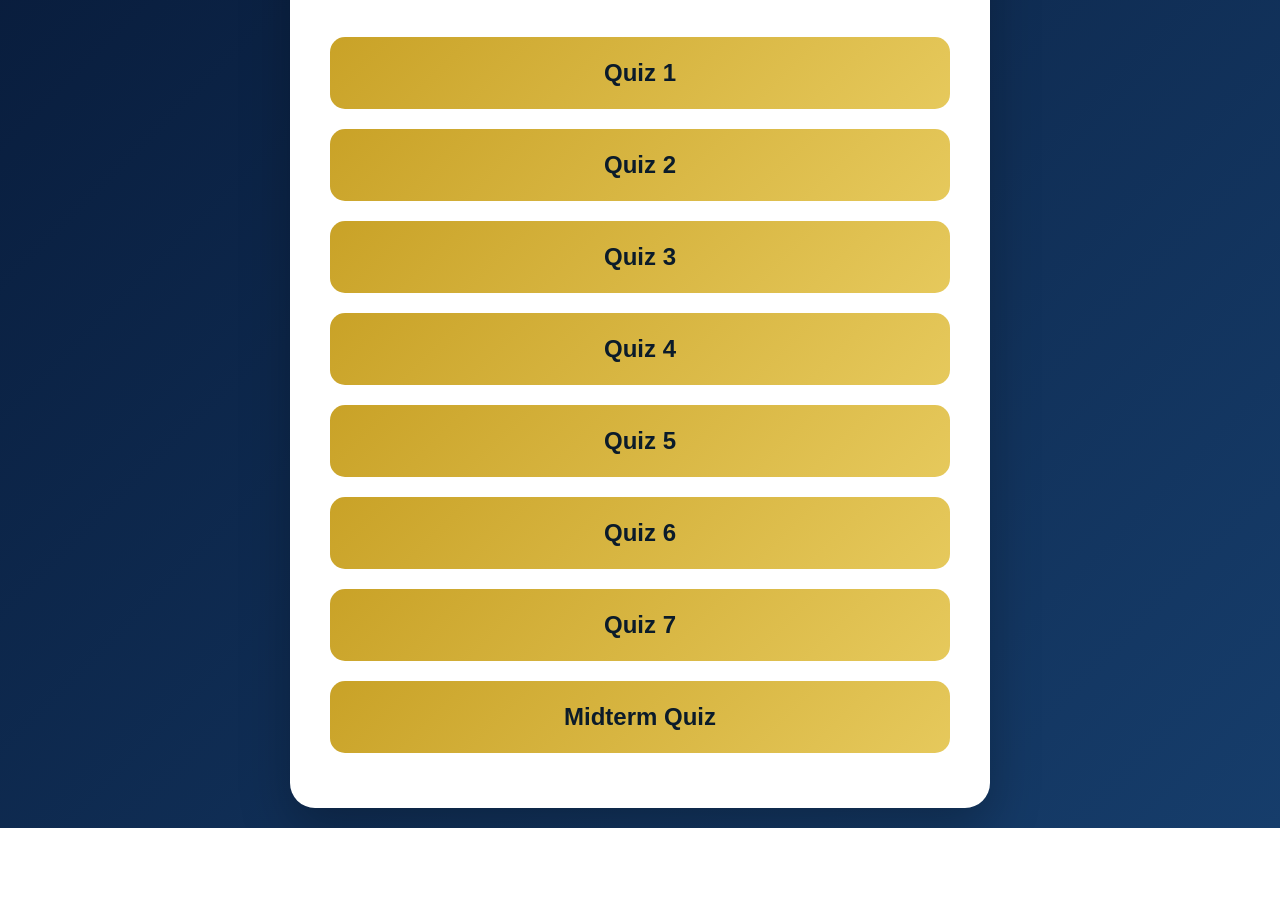
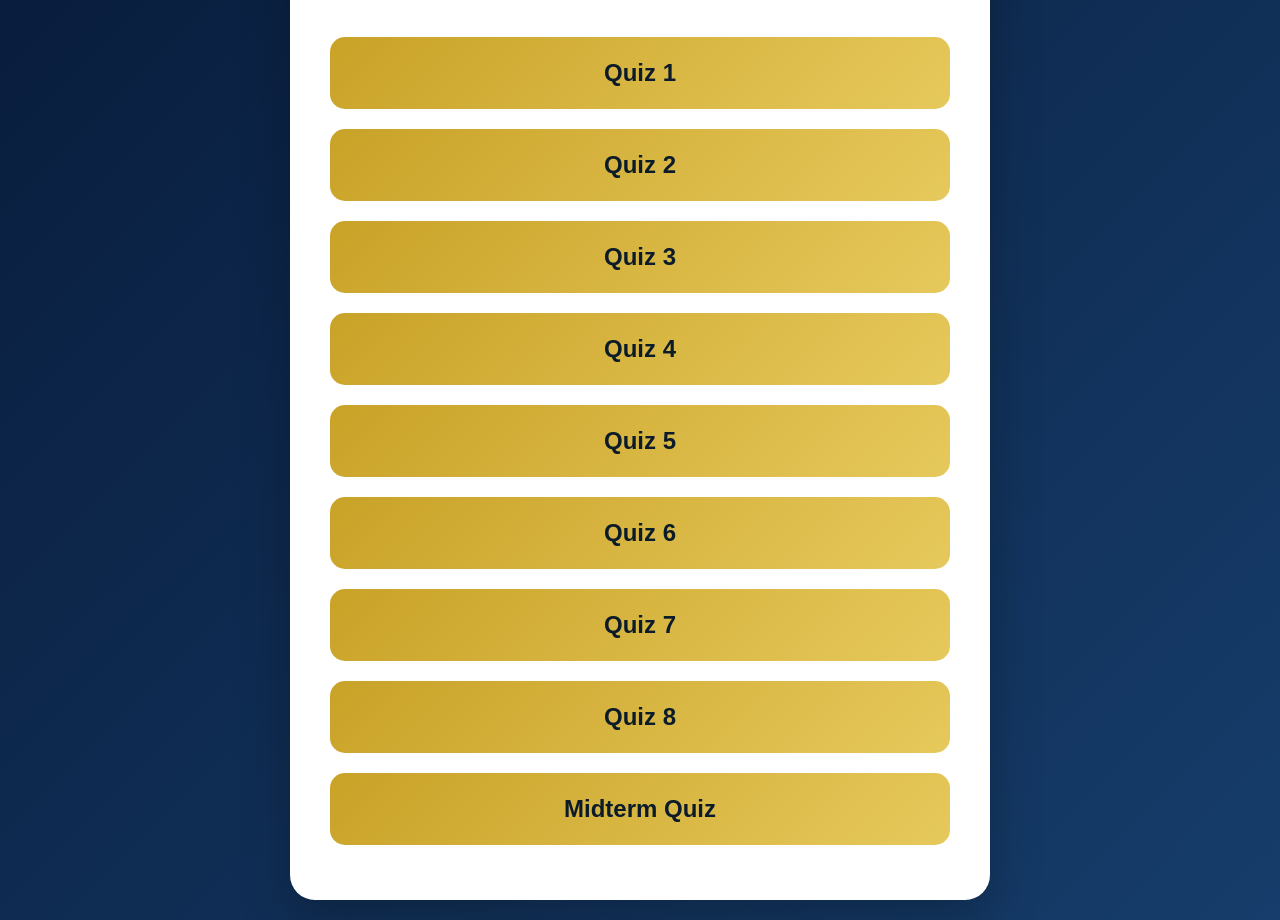
Before and after one commit to centerjust4u-creator/IOS, a plain HTML site: page index.html in a window 1280 px wide. Shown: the part 168-1088 px from the top of the page. Before the commit the page ends 996 px from the top, so only its background shows below. Drawn offline with Linux system fonts and the light colour scheme.

Commit message:
Add link for Quiz 8 in index.html

```diff
--- a/index.html
+++ b/index.html
@@ -96,6 +96,7 @@ h1 {
         <a class="quiz" href="quiz-5/">Quiz 5</a>
         <a class="quiz" href="quiz-6/">Quiz 6</a>
         <a class="quiz" href="quiz-7/">Quiz 7</a>
+        <a class="quiz" href="quiz-8/">Quiz 8</a>
 
         <a class="quiz" href="midterm-quiz/">Midterm Quiz</a>
     </div>
```
